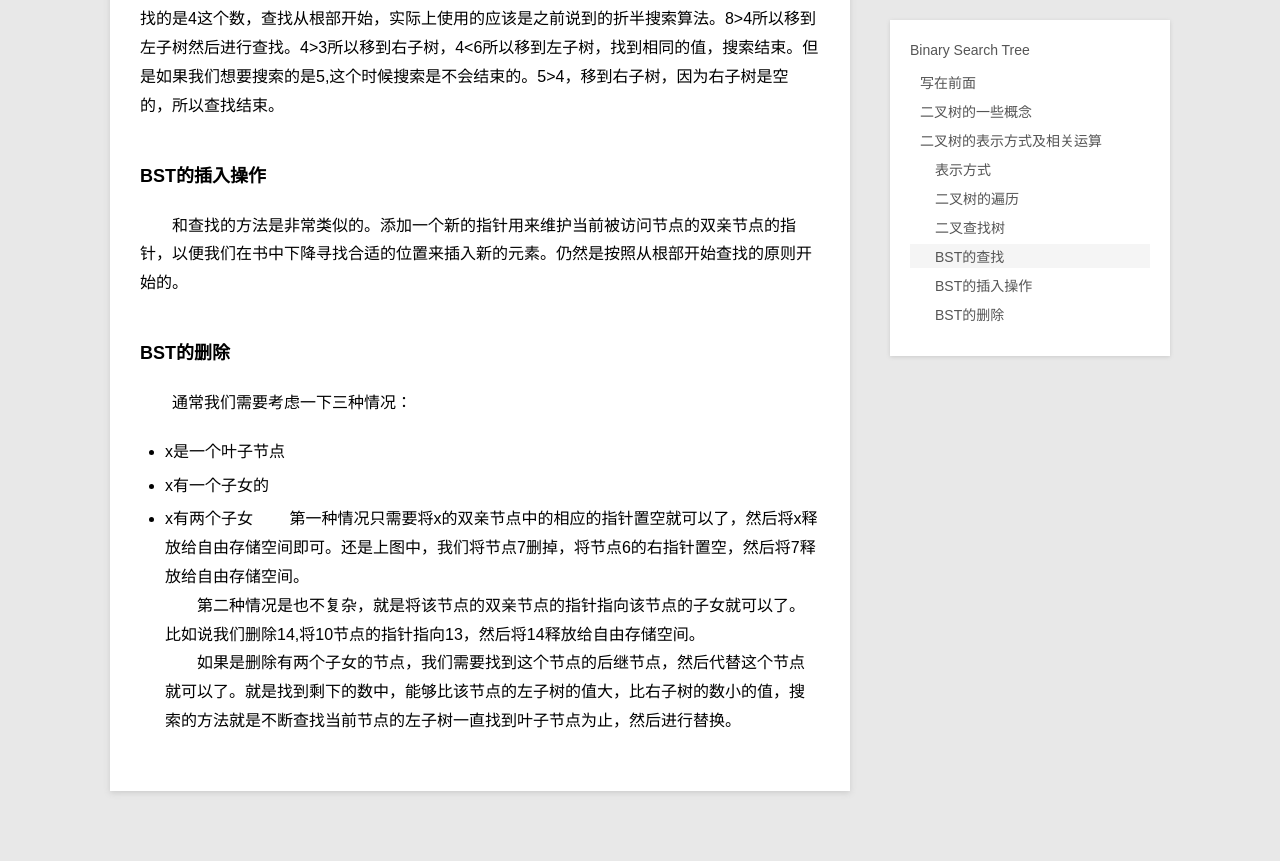
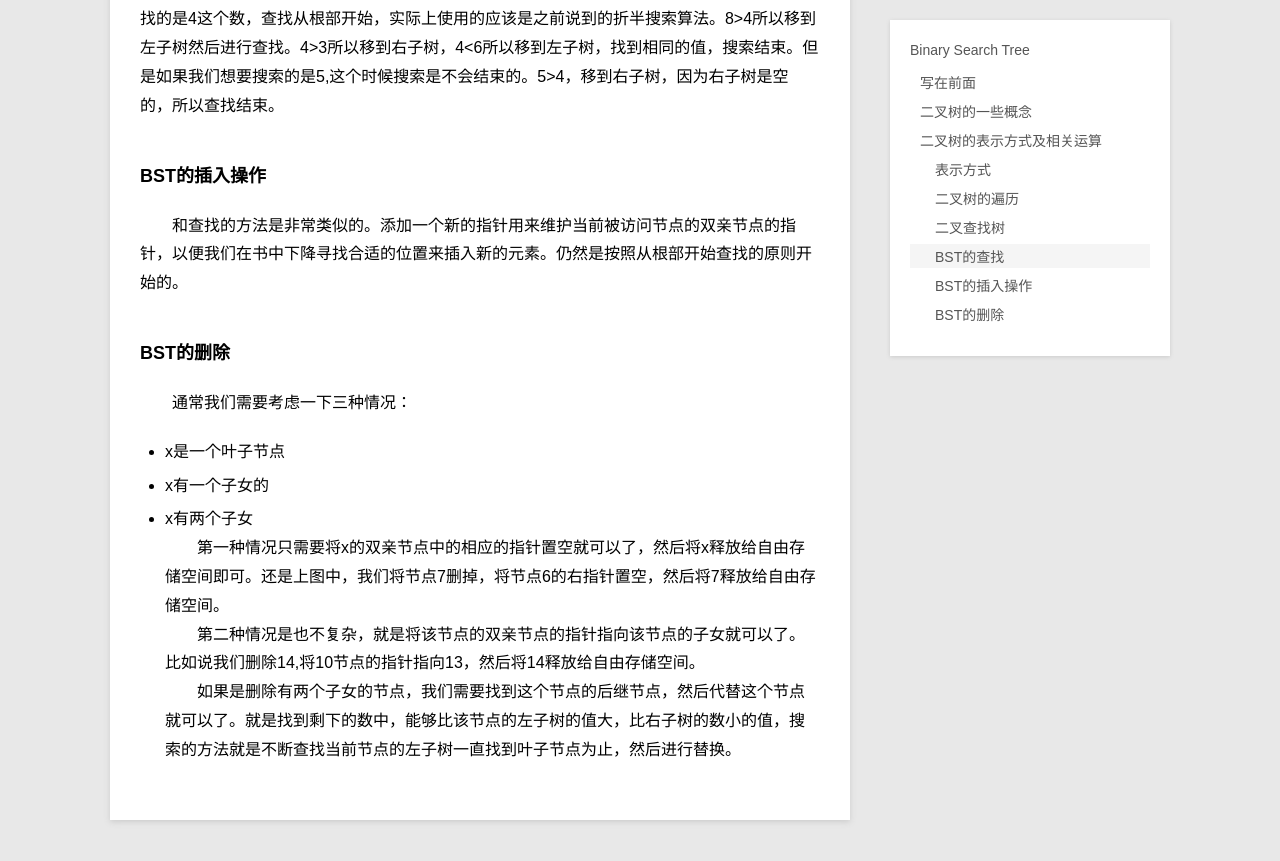
Before and after one commit to wyddmw/SpyderLord.github.io, a Jekyll site: the page built from _posts/blog/2018-05-10-BinarySearchTree.md, in a window 1280 px wide and 900 px high, scrolled down 2671 px. Shown: the top 861 px of the window. Built offline with Jekyll 4.4.1, drawn with Linux system fonts in a browser that asks for light colours.

Commit message:
add some update

```diff
--- a/_posts/blog/2018-05-10-BinarySearchTree.md
+++ b/_posts/blog/2018-05-10-BinarySearchTree.md
@@ -36,7 +36,7 @@ description: 开始着手准备论文，从二叉树开始准备
 　　通常我们需要考虑一下三种情况：
 - x是一个叶子节点
 - x有一个子女的
-- x有两个子女
+- x有两个子女<br>
 　　第一种情况只需要将x的双亲节点中的相应的指针置空就可以了，然后将x释放给自由存储空间即可。还是上图中，我们将节点7删掉，将节点6的右指针置空，然后将7释放给自由存储空间。<br>
 　　第二种情况是也不复杂，就是将该节点的双亲节点的指针指向该节点的子女就可以了。比如说我们删除14,将10节点的指针指向13，然后将14释放给自由存储空间。<br>
 　　如果是删除有两个子女的节点，我们需要找到这个节点的后继节点，然后代替这个节点就可以了。就是找到剩下的数中，能够比该节点的左子树的值大，比右子树的数小的值，搜索的方法就是不断查找当前节点的左子树一直找到叶子节点为止，然后进行替换。
```
Also changed, not shown: 1 other file.
